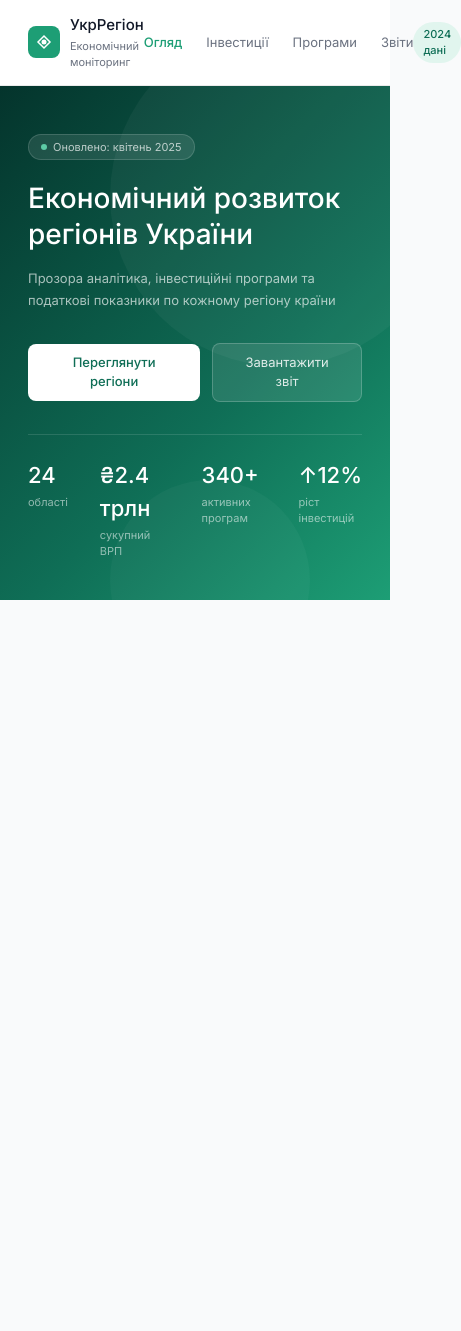
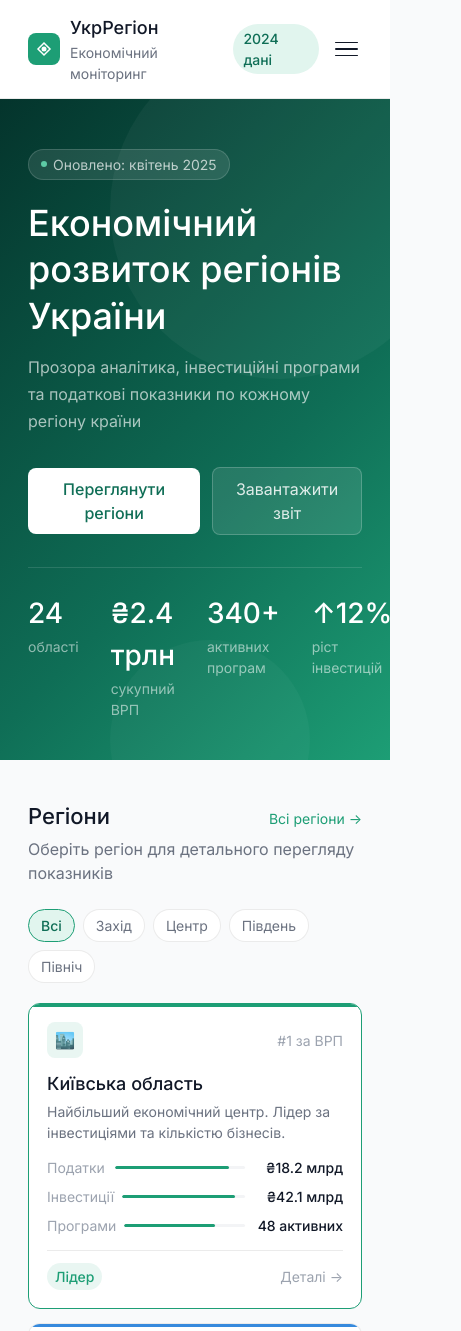
Before and after one commit to je-swy/uaregio, a React (Vite) app: page / in a window 390 px wide. Shown: the top 1331 px of the page, 461 px wide, since content can reach past the window. Before the commit the page ends 844 px from the top, so only its background shows below. Built offline with nearby package versions, Linux system fonts and the light colour scheme.

Commit message:
feat: add Region List and responsive burger menu with animation to Header

```diff
--- a/src/App.tsx
+++ b/src/App.tsx
@@ -1,13 +1,24 @@
-import Header from './components/Header/Header'
-import Hero from './components/Hero/Hero'
+import { useState } from "react";
+import type { Region } from "./types";
+import { regions } from "./data/regions";
+import Header from "./components/Header/Header";
+import Hero from "./components/Hero/Hero";
+import RegionList from "./components/RegionList/RegionList";
 
 function App() {
+  const [selected, setSelected] = useState<Region | null>(regions[0]);
+
   return (
     <div>
       <Header />
       <Hero />
+      <RegionList
+        regions={regions}
+        selected={selected}
+        onSelect={setSelected}
+      />
     </div>
-  )
+  );
 }
 
-export default App
+export default App;
--- a/src/components/Header/Header.module.scss
+++ b/src/components/Header/Header.module.scss
@@ -63,3 +63,99 @@
   padding: 4px 10px;
   border-radius: $radius-full;
 }
+
+.right {
+  @include flex(center, flex-start, 12px);
+}
+
+.burger {
+  display: none;
+  flex-direction: column;
+  justify-content: center;
+  gap: 5px;
+  width: 32px;
+  height: 32px;
+  padding: 4px;
+  border-radius: $radius-sm;
+  transition: background $transition-fast;
+
+  &:hover {
+    background: $color-bg-panel;
+  }
+}
+
+.burgerLine {
+  display: block;
+  width: 100%;
+  height: 1.5px;
+  background: $color-text-primary;
+  border-radius: 2px;
+  transition: transform $transition-base, opacity $transition-base;
+
+  &:nth-child(1).open {
+    transform: translateY(6.5px) rotate(45deg);
+  }
+
+  &:nth-child(2).open {
+    opacity: 0;
+  }
+
+  &:nth-child(3).open {
+    transform: translateY(-6.5px) rotate(-45deg);
+  }
+}
+
+.mobileNav {
+  position: absolute;
+  top: 100%;
+  left: 0;
+  right: 0;
+  background: $color-bg-card;
+  border-bottom: 0.5px solid $color-border;
+  flex-direction: column;
+  padding: 0 $container-pad;
+  max-height: 0;
+  overflow: hidden;
+  transition: max-height 0.3s ease, padding 0.3s ease;
+  display: flex;
+
+  &.mobileNavOpen {
+    max-height: 300px;
+    padding: $space-2 $container-pad $space-4;
+  }
+}
+
+.mobileNavItem {
+  @include text($text-base, $weight-regular, $color-text-secondary);
+  padding: $space-3 0;
+  border-bottom: 0.5px solid $color-border;
+  cursor: pointer;
+  transition: color $transition-fast;
+
+  &:last-child {
+    border-bottom: none;
+  }
+
+  &:hover {
+    color: $color-text-primary;
+  }
+
+  &.active {
+    color: $color-primary;
+    font-weight: $weight-medium;
+  }
+}
+
+@media (max-width: 768px) {
+  .nav {
+    display: none;
+  }
+
+  .burger {
+    display: flex;
+  }
+
+  .mobileNav {
+    display: flex;
+  }
+}
--- a/src/components/Header/Header.tsx
+++ b/src/components/Header/Header.tsx
@@ -1,14 +1,31 @@
-import styles from './Header.module.scss'
+import { useState, useEffect } from "react";
+import styles from "./Header.module.scss";
 
-const NAV_ITEMS: string[]= ['Огляд', 'Інвестиції', 'Програми', 'Звіти']
+const NAV_ITEMS: string[] = ["Огляд", "Інвестиції", "Програми", "Звіти"];
 
 export default function Header() {
+  const [isOpen, setIsOpen] = useState(false);
+  useEffect(() => {
+    const handleResize = () => {
+      if (window.innerWidth > 768) setIsOpen(false);
+    };
+    window.addEventListener("resize", handleResize);
+    return () => window.removeEventListener("resize", handleResize);
+  }, []);
   return (
     <header className={styles.header}>
       <div className={styles.logo}>
         <div className={styles.logoMark}>
-          <svg viewBox="0 0 18 18" fill="none" xmlns="http://www.w3.org/2000/svg">
-            <path d="M3 9L9 3L15 9L9 15L3 9Z" stroke="white" strokeWidth="1.5" />
+          <svg
+            viewBox="0 0 18 18"
+            fill="none"
+            xmlns="http://www.w3.org/2000/svg"
+          >
+            <path
+              d="M3 9L9 3L15 9L9 15L3 9Z"
+              stroke="white"
+              strokeWidth="1.5"
+            />
             <circle cx="9" cy="9" r="2.5" fill="white" />
           </svg>
         </div>
@@ -22,14 +39,44 @@ export default function Header() {
         {NAV_ITEMS.map((item) => (
           <span
             key={item}
-            className={`${styles.navItem} ${item === 'Огляд' ? styles.active : ''}`}
+            className={`${styles.navItem} ${item === "Огляд" ? styles.active : ""}`}
           >
             {item}
           </span>
         ))}
       </nav>
 
-      <div className={styles.badge}>2024 дані</div>
+      <div className={styles.right}>
+        <div className={styles.badge}>2024 дані</div>
+        <button
+          className={styles.burger}
+          onClick={() => setIsOpen(!isOpen)}
+          aria-label="Меню"
+        >
+          <span
+            className={`${styles.burgerLine} ${isOpen ? styles.open : ""}`}
+          />
+          <span
+            className={`${styles.burgerLine} ${isOpen ? styles.open : ""}`}
+          />
+          <span
+            className={`${styles.burgerLine} ${isOpen ? styles.open : ""}`}
+          />
+        </button>
+      </div>
+      <div
+        className={`${styles.mobileNav} ${isOpen ? styles.mobileNavOpen : ""}`}
+      >
+        {NAV_ITEMS.map((item) => (
+          <span
+            key={item}
+            className={`${styles.mobileNavItem} ${item === "Огляд" ? styles.active : ""}`}
+            onClick={() => setIsOpen(false)}
+          >
+            {item}
+          </span>
+        ))}
+      </div>
     </header>
-  )
+  );
 }
--- /dev/null
+++ b/src/components/RegionList/RegionList.module.scss
@@ -0,0 +1,65 @@
+@use '../../styles/variables' as *;
+@use '../../styles/mixins' as *;
+
+.section {
+  padding: $space-10 $container-pad;
+  max-width: $container-max;
+  margin: 0 auto;
+}
+
+.sectionHeader {
+  @include flex(baseline, space-between);
+  margin-bottom: $space-1;
+}
+
+.sectionTitle {
+  @include text($text-lg, $weight-medium);
+}
+
+.sectionLink {
+  @include text($text-xs, $weight-regular, $color-primary);
+  cursor: pointer;
+  transition: opacity $transition-fast;
+
+  &:hover {
+    opacity: 0.8;
+  }
+}
+
+.sectionSub {
+  @include text($text-sm, $weight-regular, $color-text-secondary);
+  margin-bottom: $space-6;
+}
+
+.filterRow {
+  @include flex(center, flex-start, $space-2);
+  flex-wrap: wrap;
+  margin-bottom: $space-5;
+}
+
+.chip {
+  @include text($text-xs, $weight-regular, $color-text-secondary);
+  padding: 5px 12px;
+  border-radius: $radius-full;
+  border: 0.5px solid $color-border;
+  background: $color-bg-card;
+  cursor: pointer;
+  transition: all $transition-fast;
+
+  &:hover {
+    border-color: $color-border-md;
+  }
+
+  &.active {
+    background: $color-primary-light;
+    color: $color-primary-dark;
+    border-color: $color-primary;
+    font-weight: $weight-medium;
+  }
+}
+
+.grid {
+  display: grid;
+  grid-template-columns: repeat(auto-fit, minmax(240px, 1fr));
+  gap: 14px;
+}
--- /dev/null
+++ b/src/components/RegionList/RegionList.tsx
@@ -0,0 +1,51 @@
+import { useState } from "react";
+import type { Region } from "../../types";
+import RegionCard from "../RegionCard/RegionCard";
+import styles from "./RegionList.module.scss";
+
+interface Props {
+  regions: Region[];
+  selected: Region | null;
+  onSelect: (region: Region) => void;
+}
+
+const FILTERS = ["Всі", "Захід", "Центр", "Південь", "Північ"];
+
+export default function RegionList({ regions, selected, onSelect }: Props) {
+  const [activeFilter, setActiveFilter] = useState("Всі");
+
+  return (
+    <section className={styles.section}>
+      <div className={styles.sectionHeader}>
+        <h2 className={styles.sectionTitle}>Регіони</h2>
+        <span className={styles.sectionLink}>Всі регіони →</span>
+      </div>
+      <p className={styles.sectionSub}>
+        Оберіть регіон для детального перегляду показників
+      </p>
+
+      <div className={styles.filterRow}>
+        {FILTERS.map((f) => (
+          <button
+            key={f}
+            className={`${styles.chip} ${activeFilter === f ? styles.active : ""}`}
+            onClick={() => setActiveFilter(f)}
+          >
+            {f}
+          </button>
+        ))}
+      </div>
+
+      <div className={styles.grid}>
+        {regions.map((region) => (
+          <RegionCard
+            key={region.id}
+            region={region}
+            isSelected={selected?.id === region.id}
+            onClick={() => onSelect(region)}
+          />
+        ))}
+      </div>
+    </section>
+  );
+}
--- a/src/styles/_variables.scss
+++ b/src/styles/_variables.scss
@@ -18,12 +18,12 @@ $color-border-md: rgba(0, 0, 0, 0.14);
 // Typography
 $font-sans: 'Inter', system-ui, -apple-system, sans-serif;
 
-$text-xs:   11px;
-$text-sm:   13px;
-$text-base: 15px;
-$text-lg:   17px;
-$text-xl:   22px;
-$text-2xl:  28px;
+$text-xs:   14px;
+$text-sm:   16px;
+$text-base: 18px;
+$text-lg:   22px;
+$text-xl:   28px;
+$text-2xl:  36px;
 
 $weight-regular: 400;
 $weight-medium:  500;
```
